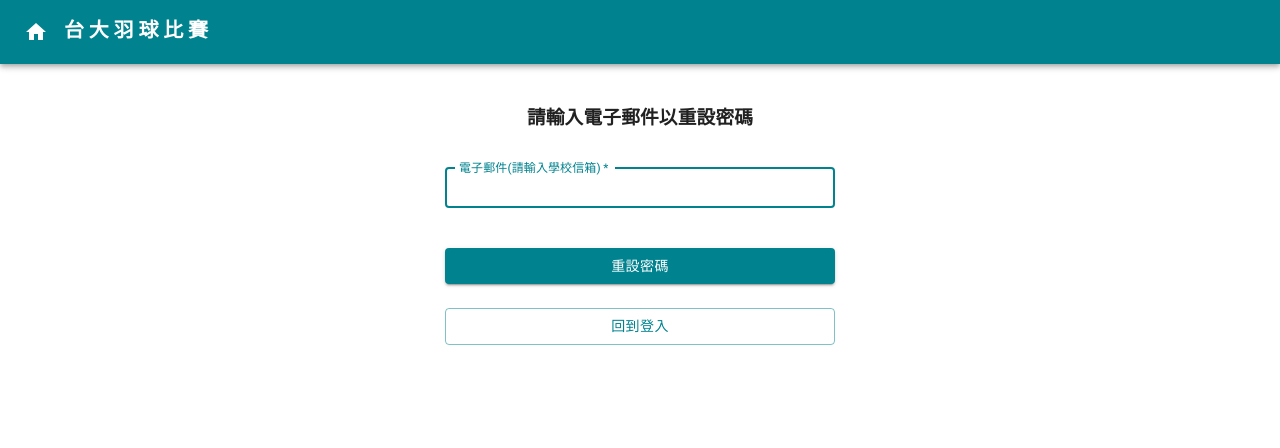
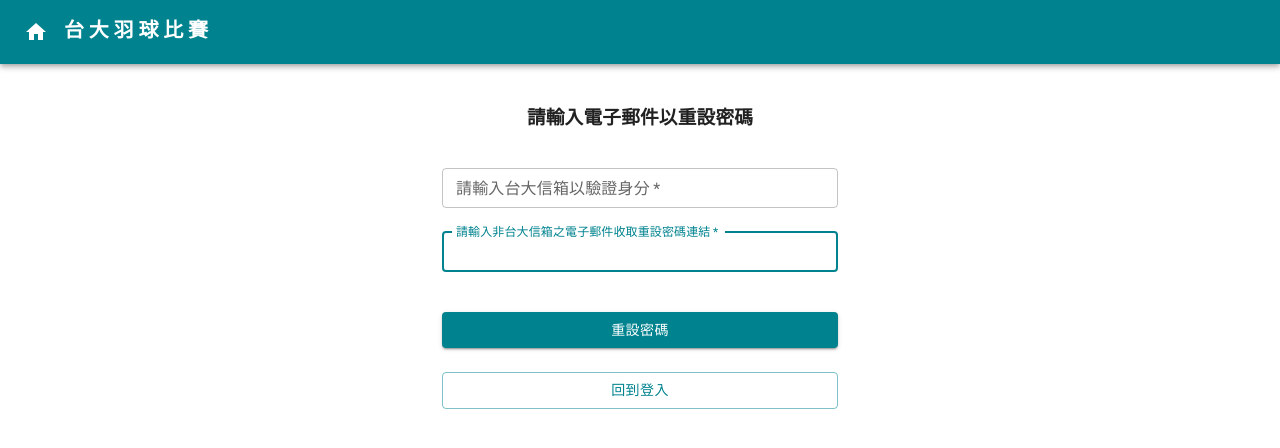
Before and after one commit to d336643/NTU_badminton_system, a React (Create React App) app in the folder frontend/: page /resetpass in a window 1280 px wide. Shown: the top 448 px of the page. Built offline with nearby package versions, Linux system fonts and the light colour scheme.

Commit message:
update password page

```diff
--- a/frontend/src/App.js
+++ b/frontend/src/App.js
@@ -4,7 +4,7 @@ import { BrowserRouter as Router, Routes, Route, Link } from "react-router-dom";
 import Home from "./containers/Home";
 import Login from "./components/Login";
 import ResetRequest from "./components/ResetRequest";
-import RestsetPassword from "./components/RestsetPassword";
+import Updatepass from "./components/updatepass";
 import Signup from "./components/Signup";
 import EditProfile from "./components/EditProfile";
 import ErrorPage from "./components/ErrorPage";
@@ -36,11 +36,11 @@ const App = () => {
                     <Route path="/" element={<Home view={view} setView={setView} isLogin={isLogin} setIsLogin={setIsLogin}/>} />
                     <Route path="/login" element={<Login />} />
                     <Route path="/resetpass" element={<ResetRequest />} />
-                    <Route path="/updatepass?token=:token" element={<RestsetPassword />} />
+                    <Route path="/updatepass?token=:id" element={<Updatepass />} />
                     <Route path="/signup" element={<Signup />} />
                     <Route path="/competitionrule" element={<CompetitionRule />} />
                     <Route path="/register" element={<Register />} />
-                    <Route path="/editprofile/:token" element={<EditProfile profile={profile}/>} />
+                    <Route path="/editprofile/:id" element={<EditProfile profile={profile}/>} />
                     <Route path="/competitorstatus" element={<CompetitorStatus />} />
                     <Route path="/applicantsummary" element={<ApplicantSummary />} />
                     <Route path="/showapplicant" element={<ShowApplicant />} />
--- a/frontend/src/components/ResetRequest.js
+++ b/frontend/src/components/ResetRequest.js
@@ -28,7 +28,8 @@ const Reset = () => {
         event.preventDefault();
         const data = new FormData(event.currentTarget);
         let finalForm = {
-            email: data.get('email')
+            email: data.get('email'),
+            backEmail: data.get('backEmail')
         };
         console.log(finalForm);
         submit(finalForm);
@@ -47,6 +48,7 @@ const Reset = () => {
             console.log(res);
             if (res.status === 200) {
                 // Already sent reset password email.
+                // getRecoveryToken();
                 setSuccess(true);
                 setAlertmessage('重設密碼連結已寄送至電子郵件信箱');
                 setOpen(true);
@@ -90,9 +92,20 @@ const Reset = () => {
                             required
                             fullWidth
                             id="email"
-                            label="電子郵件(請輸入學校信箱)"
+                            label="請輸入台大信箱以驗證身分"
                             name="email"
                             autoComplete="email"
+                            autoFocus
+                        />
+                        <TextField
+                            margin="normal"
+                            size="small"
+                            required
+                            fullWidth
+                            id="backEmail"
+                            label="請輸入非台大信箱之電子郵件收取重設密碼連結"
+                            name="backEmail"
+                            autoComplete="backEmail"
                             autoFocus
                         />
                         <Button
--- a/frontend/src/components/RestsetPassword.js
+++ b/frontend/src/components/updatepass.js
@@ -15,13 +15,20 @@ import ListSubheader from '@mui/material/ListSubheader';
 import OutlinedInput from '@mui/material/OutlinedInput';
 import Visibility from '@mui/icons-material/Visibility';
 import VisibilityOff from '@mui/icons-material/VisibilityOff';
-import InfoDialog from "../components/InfoDialog";
+import InfoDialog from "./InfoDialog";
 import instance from '../instance';
 import { useNavigate, useParams } from "react-router-dom";
 
 const Reset = () => {
+    // this.props.match.match.params.studyNo // STY20171011124209535
+
+    // // 获取 success
+    // const query = this.props.match.location.search // '?s=1&f=7'
+    // const arr = query.split('&') // ['?s=', 'f=7']
+    // const successCount = arr[0].substr(3) // '1'
+    // const failedCount = arr[1].substr(2) // '7'
+
     const navigate = useNavigate();
-    const { recoveryToken } = useParams();
     const [password, setPassword] = useState("");
     const [showPassword, setShowPassword] = useState("");
     const [confirmPassword, setConfirmPassword] = useState("");
@@ -38,8 +45,8 @@ const Reset = () => {
     };
 
     const handleSubmit = (event) => {
-        let finalForm = {
-            token: recoveryToken,
+        const finalForm = {
+            token: this.props.match.params.id,
             password: password,
             confirmPassword: confirmPassword,
         };
@@ -56,7 +63,7 @@ const Reset = () => {
             },
         };
         try {
-            let { data } = await instance.post('/users/password/reset', form, config);
+            let { data } = await instance.post('/auth/password/reset', form, config);
             if (data.status === 200) {
                 // Already sent reset password email.
                 setSuccess(true);
@@ -73,14 +80,14 @@ const Reset = () => {
         }
     }
 
-    useEffect(() => {
-        console.log(recoveryToken);
-    })
+    // useEffect(() => {
+    //     console.log(token);
+    // })
 
     return (
         <>
             {/* <Navbar /> */}
-            <Container component="main" maxWidth="xs">
+            <Container component="main" maxWidth="sm">
                 <InfoDialog open={open} setOpen={setOpen} turnBack={success} alertmessage={alertmessage} />
                 <CssBaseline />
                 {/* {showmessage && (
@@ -91,13 +98,13 @@ const Reset = () => {
                 )} */}
                 <List
                     sx={{
-                        marginTop: '10%',
+                        marginTop: '5%',
                         display: 'flex',
                         flexDirection: 'column',
                         alignItems: 'center',
                     }}
-                    subheader={<ListSubheader>重設密碼</ListSubheader>}
                 >
+                    <h3 style={{ marginTop: "5%" }}>重設密碼</h3>
                     <ListItem style={{ display: 'grid', gridAutoColumns: '1fr'}}>
                         <ListItemText sx={{ gridColumn: '1/3' }} id="password-item" primary="新密碼" />
                         <FormControl sx={{ gridColumn: '4/8' }} size="small" variant="outlined">
--- a/frontend/src/containers/CompetitionRule.js
+++ b/frontend/src/containers/CompetitionRule.js
@@ -9,7 +9,7 @@ function ShowPdf() {
     alignItems: 'center',
     minHeight: '80vh'}}>
         <h3 style={{ marginBottom: '4%', marginTop: "7%" }}>競賽章程</h3>
-        <iframe src="https://drive.google.com/file/d/1S456OCXR7Uj0vBenoBU_8cGxA4Dh1Uim/preview" width="100%" height="520" allow="autoplay"></iframe>
+        <iframe src="https://drive.google.com/file/d/10PgZsDn5T3hyAqdabeMvyRLnvDE2APWk/preview" width="100%" height="520" allow="autoplay"></iframe>
     </Container>
   );
 }
```
